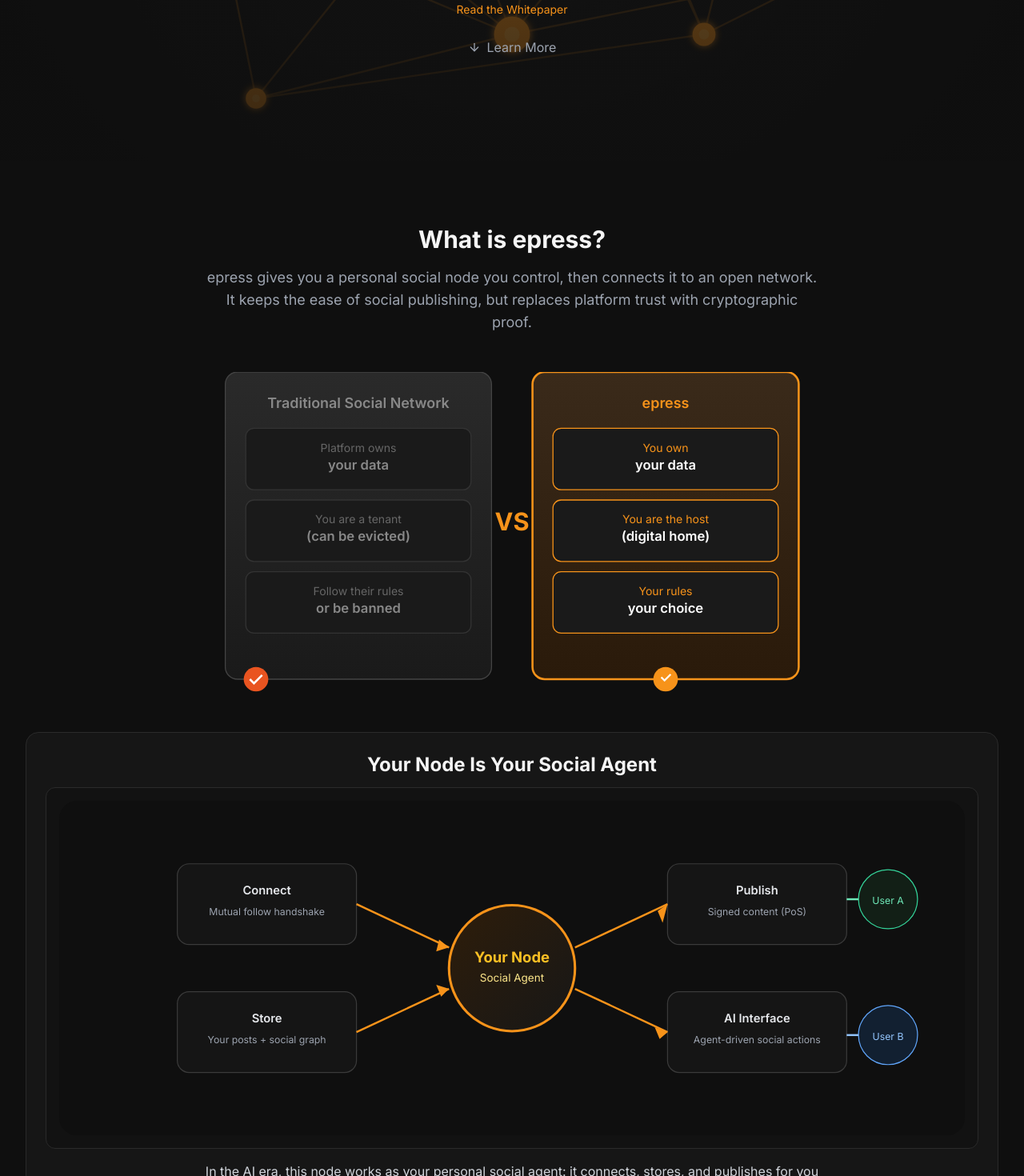
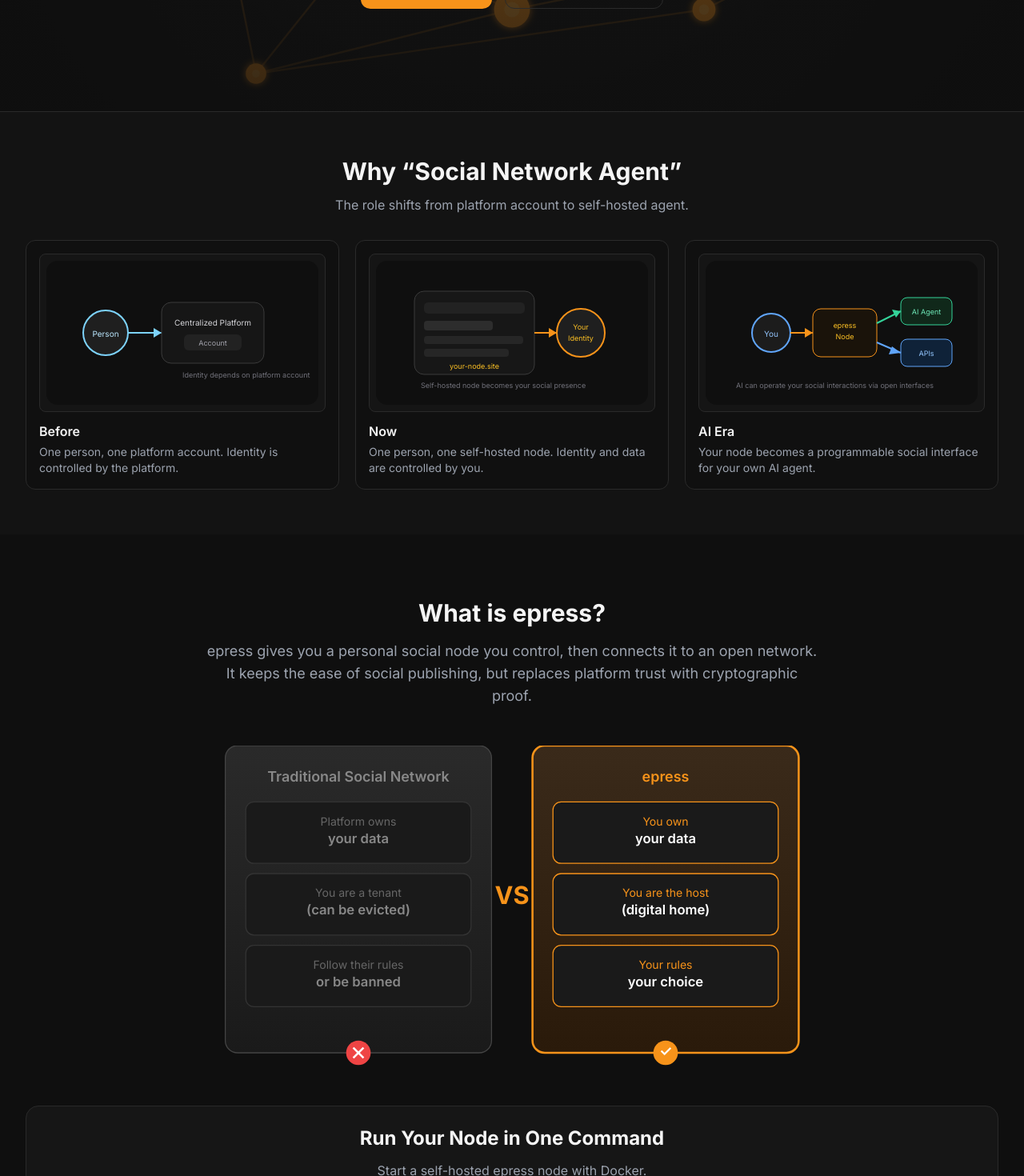
Before and after one commit to epressworld/world, a Next.js app: page / in a window 1280 px wide. Shown: the part 500-1970 px from the top of the page at 80% size. Built offline with nearby package versions, Linux system fonts and the light colour scheme.

Commit message:
feat(client): finalize landing page cleanup and docker quickstart section

```diff
--- a/src/app/page.jsx
+++ b/src/app/page.jsx
@@ -1,56 +1,66 @@
 import Link from "next/link";
 import Image from "next/image";
-import { Github, Terminal, ArrowDown } from "lucide-react";
+import { Github, Terminal } from "lucide-react";
 import { ComparisonSvg } from "@/components/svgs";
 import { ConceptSections } from "@/components/concept-sections";
 
-function AgentNetworkSvg() {
+function BeforeEraSvg() {
   return (
-    <svg viewBox="0 0 920 340" xmlns="http://www.w3.org/2000/svg" className="w-full h-auto">
-      <defs>
-        <linearGradient id="agentCore" x1="0" y1="0" x2="1" y2="1">
-          <stop offset="0%" stopColor="#2e1d0a" />
-          <stop offset="100%" stopColor="#171717" />
-        </linearGradient>
-      </defs>
-      <rect width="920" height="340" rx="18" fill="#0f0f0f" />
+    <svg viewBox="0 0 340 180" xmlns="http://www.w3.org/2000/svg" className="w-full h-auto">
+      <rect width="340" height="180" rx="14" fill="#0f0f0f" />
+      <circle cx="74" cy="90" r="28" fill="#1f1f1f" stroke="#7dd3fc" strokeWidth="2" />
+      <text x="74" y="95" textAnchor="middle" fill="#bae6fd" fontSize="10">Person</text>
+      <path d="M102 90 L144 90" stroke="#7dd3fc" strokeWidth="2" />
+      <polygon points="144,90 134,84 134,96" fill="#7dd3fc" />
+      <rect x="144" y="52" width="128" height="76" rx="12" fill="#161616" stroke="#3b3b3b" />
+      <text x="208" y="81" textAnchor="middle" fill="#d4d4d8" fontSize="10">Centralized Platform</text>
+      <rect x="172" y="92" width="72" height="20" rx="6" fill="#222" />
+      <text x="208" y="106" textAnchor="middle" fill="#a1a1aa" fontSize="9">Account</text>
+      <text x="170" y="146" fill="#71717a" fontSize="9">Identity depends on platform account</text>
+    </svg>
+  );
+}
 
-      <circle cx="460" cy="170" r="64" fill="url(#agentCore)" stroke="#F7931A" strokeWidth="2.5" />
-      <text x="460" y="164" textAnchor="middle" fill="#FBBF24" fontSize="15" fontWeight="700">Your Node</text>
-      <text x="460" y="184" textAnchor="middle" fill="#FDE68A" fontSize="11">Social Agent</text>
+function NodeEraSvg() {
+  return (
+    <svg viewBox="0 0 340 180" xmlns="http://www.w3.org/2000/svg" className="w-full h-auto">
+      <rect width="340" height="180" rx="14" fill="#0f0f0f" />
+      <rect x="48" y="38" width="150" height="104" rx="12" fill="#171717" stroke="#3b3b3b" />
+      <rect x="60" y="52" width="126" height="14" rx="5" fill="#222" />
+      <rect x="60" y="75" width="86" height="12" rx="4" fill="#2d2d2d" />
+      <rect x="60" y="94" width="124" height="10" rx="4" fill="#262626" />
+      <rect x="60" y="110" width="106" height="10" rx="4" fill="#262626" />
+      <text x="123" y="135" textAnchor="middle" fill="#fbbf24" fontSize="9">your-node.site</text>
+      <circle cx="256" cy="90" r="30" fill="#1f1f1f" stroke="#f7931a" strokeWidth="2" />
+      <text x="256" y="86" textAnchor="middle" fill="#fbbf24" fontSize="9">Your</text>
+      <text x="256" y="100" textAnchor="middle" fill="#fbbf24" fontSize="9">Identity</text>
+      <path d="M198 90 L226 90" stroke="#f7931a" strokeWidth="2" />
+      <polygon points="226,90 216,84 216,96" fill="#f7931a" />
+      <text x="56" y="159" fill="#71717a" fontSize="9">Self-hosted node becomes your social presence</text>
+    </svg>
+  );
+}
 
-      <rect x="120" y="64" width="182" height="82" rx="12" fill="#151515" stroke="#3a3a3a" />
-      <text x="211" y="95" textAnchor="middle" fill="#E5E7EB" fontSize="12" fontWeight="600">Connect</text>
-      <text x="211" y="116" textAnchor="middle" fill="#9CA3AF" fontSize="10">Mutual follow handshake</text>
-
-      <rect x="120" y="194" width="182" height="82" rx="12" fill="#151515" stroke="#3a3a3a" />
-      <text x="211" y="225" textAnchor="middle" fill="#E5E7EB" fontSize="12" fontWeight="600">Store</text>
-      <text x="211" y="246" textAnchor="middle" fill="#9CA3AF" fontSize="10">Your posts + social graph</text>
-
-      <rect x="618" y="64" width="182" height="82" rx="12" fill="#151515" stroke="#3a3a3a" />
-      <text x="709" y="95" textAnchor="middle" fill="#E5E7EB" fontSize="12" fontWeight="600">Publish</text>
-      <text x="709" y="116" textAnchor="middle" fill="#9CA3AF" fontSize="10">Signed content (PoS)</text>
-
-      <rect x="618" y="194" width="182" height="82" rx="12" fill="#151515" stroke="#3a3a3a" />
-      <text x="709" y="225" textAnchor="middle" fill="#E5E7EB" fontSize="12" fontWeight="600">AI Interface</text>
-      <text x="709" y="246" textAnchor="middle" fill="#9CA3AF" fontSize="10">Agent-driven social actions</text>
-
-      <path d="M302 105 L396 149" stroke="#F7931A" strokeWidth="2" />
-      <polygon points="396,149 386,141 383,153" fill="#F7931A" />
-      <path d="M302 235 L396 191" stroke="#F7931A" strokeWidth="2" />
-      <polygon points="396,191 383,187 388,199" fill="#F7931A" />
-      <path d="M524 149 L618 105" stroke="#F7931A" strokeWidth="2" />
-      <polygon points="618,105 608,112 613,124" fill="#F7931A" />
-      <path d="M524 191 L618 235" stroke="#F7931A" strokeWidth="2" />
-      <polygon points="618,235 605,230 610,242" fill="#F7931A" />
-
-      <circle cx="842" cy="100" r="30" fill="#121f16" stroke="#34D399" />
-      <text x="842" y="105" textAnchor="middle" fill="#6EE7B7" fontSize="10">User A</text>
-      <circle cx="842" cy="238" r="30" fill="#122031" stroke="#60A5FA" />
-      <text x="842" y="243" textAnchor="middle" fill="#93C5FD" fontSize="10">User B</text>
-
-      <path d="M800 100 L812 100" stroke="#6EE7B7" strokeWidth="2" />
-      <path d="M800 238 L812 238" stroke="#93C5FD" strokeWidth="2" />
+function AIAgentEraSvg() {
+  return (
+    <svg viewBox="0 0 340 180" xmlns="http://www.w3.org/2000/svg" className="w-full h-auto">
+      <rect width="340" height="180" rx="14" fill="#0f0f0f" />
+      <circle cx="82" cy="90" r="24" fill="#1c1c1c" stroke="#60a5fa" strokeWidth="2" />
+      <text x="82" y="95" textAnchor="middle" fill="#93c5fd" fontSize="10">You</text>
+      <rect x="134" y="60" width="80" height="60" rx="10" fill="#1a130a" stroke="#f7931a" />
+      <text x="174" y="84" textAnchor="middle" fill="#fbbf24" fontSize="9">epress</text>
+      <text x="174" y="98" textAnchor="middle" fill="#fbbf24" fontSize="9">Node</text>
+      <rect x="244" y="46" width="64" height="34" rx="8" fill="#10281a" stroke="#34d399" />
+      <text x="276" y="67" textAnchor="middle" fill="#6ee7b7" fontSize="9">AI Agent</text>
+      <rect x="244" y="98" width="64" height="34" rx="8" fill="#0f2238" stroke="#60a5fa" />
+      <text x="276" y="119" textAnchor="middle" fill="#93c5fd" fontSize="9">APIs</text>
+      <path d="M106 90 L134 90" stroke="#f7931a" strokeWidth="2" />
+      <polygon points="134,90 124,84 124,96" fill="#f7931a" />
+      <path d="M214 78 L244 63" stroke="#34d399" strokeWidth="2" />
+      <polygon points="244,63 233,61 238,71" fill="#34d399" />
+      <path d="M214 102 L244 115" stroke="#60a5fa" strokeWidth="2" />
+      <polygon points="244,115 233,107 229,117" fill="#60a5fa" />
+      <text x="38" y="159" fill="#71717a" fontSize="9">AI can operate your social interactions via open interfaces</text>
     </svg>
   );
 }
@@ -76,12 +86,6 @@
             </Link>
             <Link href="/whitepaper" className="btn-ghost">
               Whitepaper
-            </Link>
-            <Link href="/community" className="btn-ghost">
-              Community
-            </Link>
-            <Link href="/download" className="btn-ghost">
-              Download
             </Link>
             <a
               href="https://github.com/epressworld/epress"
@@ -125,8 +129,9 @@
               in the AI & Decentralized Era
             </h1>
             <p className="text-lg md:text-xl text-gray-300 mb-10 max-w-2xl mx-auto">
-              A truly decentralized social network built on self-hosting.
-              Your data, your identity, your rules - take back your digital sovereignty.
+              Your self-hosted epress node is your social agent:
+              it connects, stores, and publishes for you on an open network,
+              and plugs directly into your AI workflows.
             </p>
             <div className="flex flex-wrap gap-4 justify-center">
               <Link href="/docs/getting-started" className="btn-primary">
@@ -143,18 +148,39 @@
                 View on GitHub
               </a>
             </div>
-            <div className="mt-4">
-              <Link href="/whitepaper" className="text-sm text-primary hover:text-primary-300 transition-colors">
-                Read the Whitepaper
-              </Link>
+          </div>
+        </section>
+
+        <section id="why-agent" className="py-14 border-t border-dark-border bg-dark-surface/40">
+          <div className="container-custom">
+            <h2 className="text-2xl md:text-3xl font-bold text-center mb-3">Why “Social Network Agent”</h2>
+            <p className="text-gray-400 text-center max-w-3xl mx-auto mb-8">
+              The role shifts from platform account to self-hosted agent.
+            </p>
+
+            <div className="grid grid-cols-1 md:grid-cols-3 gap-5">
+              <article className="rounded-xl border border-dark-border bg-dark-bg/70 p-4">
+                <div className="rounded-lg border border-dark-border bg-dark-surface/60 p-2 mb-3">
+                  <BeforeEraSvg />
+                </div>
+                <h3 className="font-semibold mb-1">Before</h3>
+                <p className="text-sm text-gray-400">One person, one platform account. Identity is controlled by the platform.</p>
+              </article>
+              <article className="rounded-xl border border-dark-border bg-dark-bg/70 p-4">
+                <div className="rounded-lg border border-dark-border bg-dark-surface/60 p-2 mb-3">
+                  <NodeEraSvg />
+                </div>
+                <h3 className="font-semibold mb-1">Now</h3>
+                <p className="text-sm text-gray-400">One person, one self-hosted node. Identity and data are controlled by you.</p>
+              </article>
+              <article className="rounded-xl border border-dark-border bg-dark-bg/70 p-4">
+                <div className="rounded-lg border border-dark-border bg-dark-surface/60 p-2 mb-3">
+                  <AIAgentEraSvg />
+                </div>
+                <h3 className="font-semibold mb-1">AI Era</h3>
+                <p className="text-sm text-gray-400">Your node becomes a programmable social interface for your own AI agent.</p>
+              </article>
             </div>
-            <Link
-              href="#learn-more"
-              className="inline-flex items-center gap-2 mt-6 text-gray-400 hover:text-primary transition-colors"
-            >
-              <ArrowDown className="w-4 h-4" />
-              Learn More
-            </Link>
           </div>
         </section>
 
@@ -169,22 +195,24 @@
             <ComparisonSvg />
 
             <div className="mt-10 rounded-2xl border border-dark-border bg-dark-surface/70 p-6">
-              <h3 className="text-2xl font-bold mb-3 text-center">Your Node Is Your Social Agent</h3>
-              <div className="rounded-xl border border-dark-border bg-dark-bg/60 p-3 md:p-4">
-                <AgentNetworkSvg />
+              <h3 className="text-xl md:text-2xl font-bold text-center mb-3">Run Your Node in One Command</h3>
+              <p className="text-gray-400 text-center max-w-3xl mx-auto mb-5">
+                Start a self-hosted epress node with Docker.
+              </p>
+              <div className="rounded-xl border border-dark-border bg-dark-bg p-4 overflow-x-auto">
+                <code className="text-primary text-sm break-all">
+                  docker run -d -p 8543:8543 -p 8544:8544 -v epress-data:/app/data --name my-epress-node ghcr.io/epressworld/epress
+                </code>
               </div>
-              <p className="mt-4 text-gray-300 text-center max-w-3xl mx-auto">
-                In the AI era, this node works as your personal social agent: it connects, stores, and publishes for you on an open network.
-              </p>
             </div>
           </div>
         </section>
 
-        <section className="py-20 bg-dark-surface">
+        <section id="core-concepts" className="py-20 bg-dark-surface">
           <div className="container-custom">
-            <h2 className="text-3xl font-bold text-center mb-4">5 Core Concepts</h2>
+            <h2 className="text-3xl font-bold text-center mb-4">How Your Social Agent Works</h2>
             <p className="text-gray-400 text-center mb-10 max-w-3xl mx-auto">
-              Simple visuals of how epress works.
+              Five mechanisms turn this idea into a working epress network.
             </p>
             <ConceptSections />
           </div>
@@ -195,7 +223,7 @@
         <div className="container-custom flex flex-col md:flex-row items-center justify-between gap-4">
           <div className="flex items-center gap-2">
             <Image
-              src="/logo-light.svg"
+              src="/icon.svg"
               alt="epress"
               width={24}
               height={24}
--- a/src/components/svgs.jsx
+++ b/src/components/svgs.jsx
@@ -35,8 +35,9 @@
         <text x="130" y="235" textAnchor="middle" fill="#888" fontSize="13" fontWeight="600">or be banned</text>
 
         {/* Badges */}
-        <circle cx="30" cy="300" r="12" fill="#e95420"/>
-        <path d="M24 300 L28 304 L36 296" stroke="white" strokeWidth="2" fill="none"/>
+        <circle cx="130" cy="300" r="12" fill="#ef4444"/>
+        <path d="M125 295 L135 305" stroke="white" strokeWidth="2" />
+        <path d="M135 295 L125 305" stroke="white" strokeWidth="2" />
       </g>
 
       {/* VS */}
```
Also changed, not shown: public/icon.svg (added).
